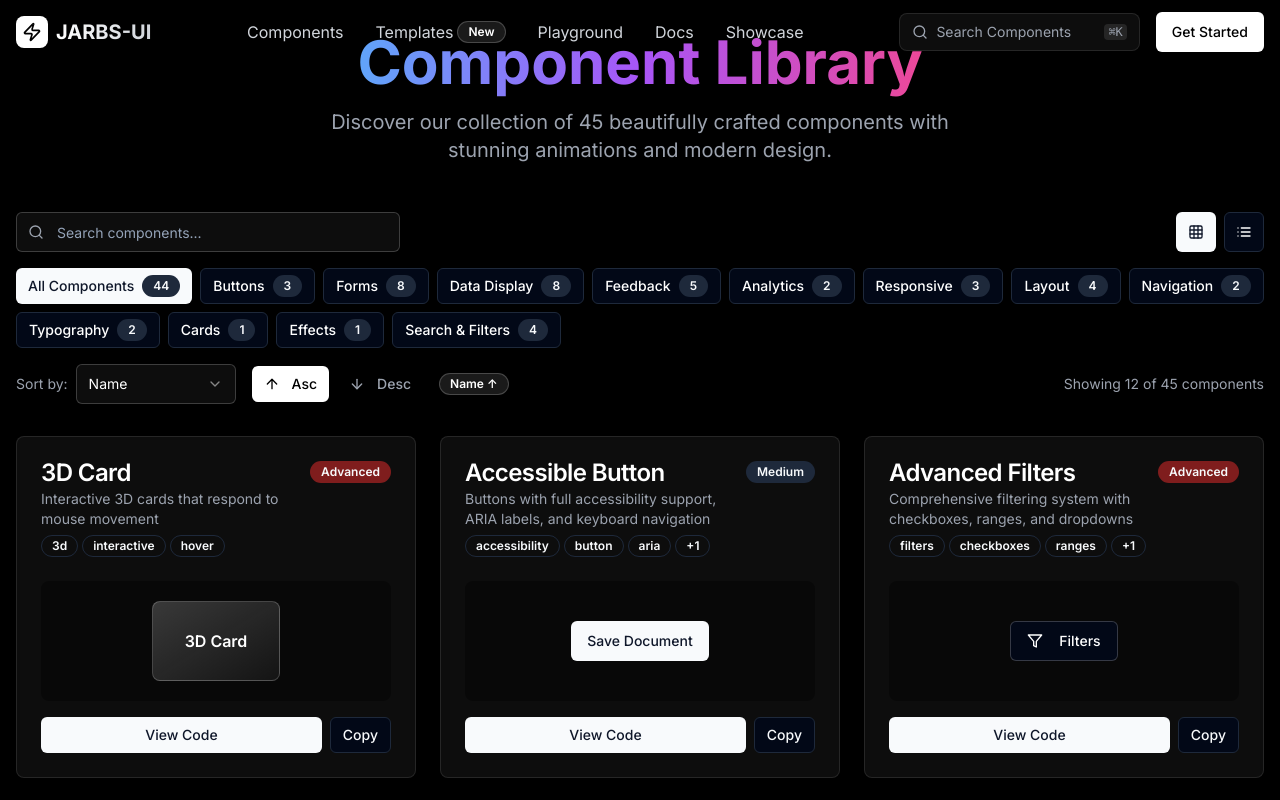
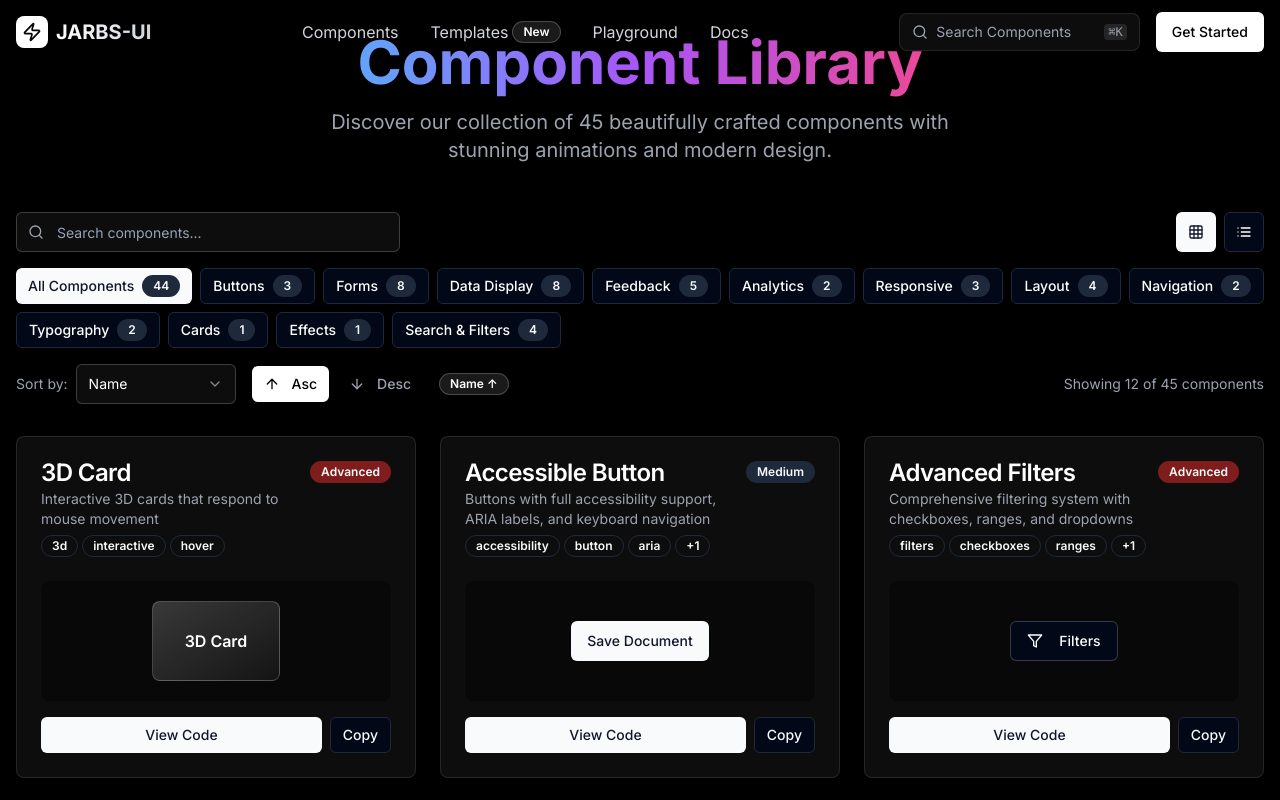
Before and after one commit to Brayan-chan/JARBS-UI, a Next.js app: page /components in a window 1280 px wide. Shown: the top 800 px of the page. Built offline with nearby package versions, Linux system fonts and the light colour scheme.

Commit message:
feat: eliminar enlace de "Showcase" en la navegación del encabezado

```diff
--- a/components/layout/header.tsx
+++ b/components/layout/header.tsx
@@ -27,7 +27,6 @@ export function Header() {
     { name: "Templates", href: "/templates", badge: "New" },
     { name: "Playground", href: "/playground" },
     { name: "Docs", href: "/docs" },
-    { name: "Showcase", href: "/showcase" },
   ]
 
   return (
```
